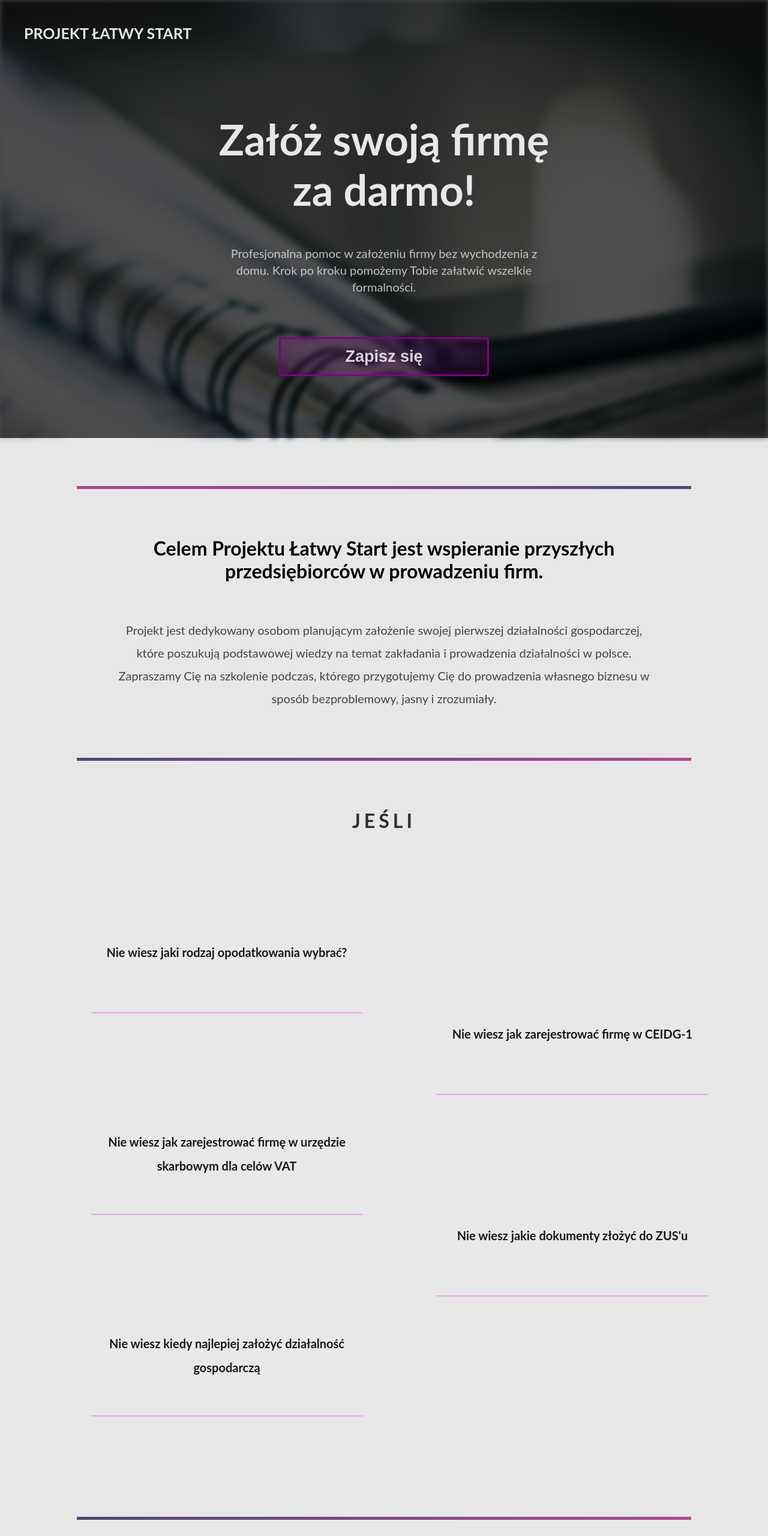
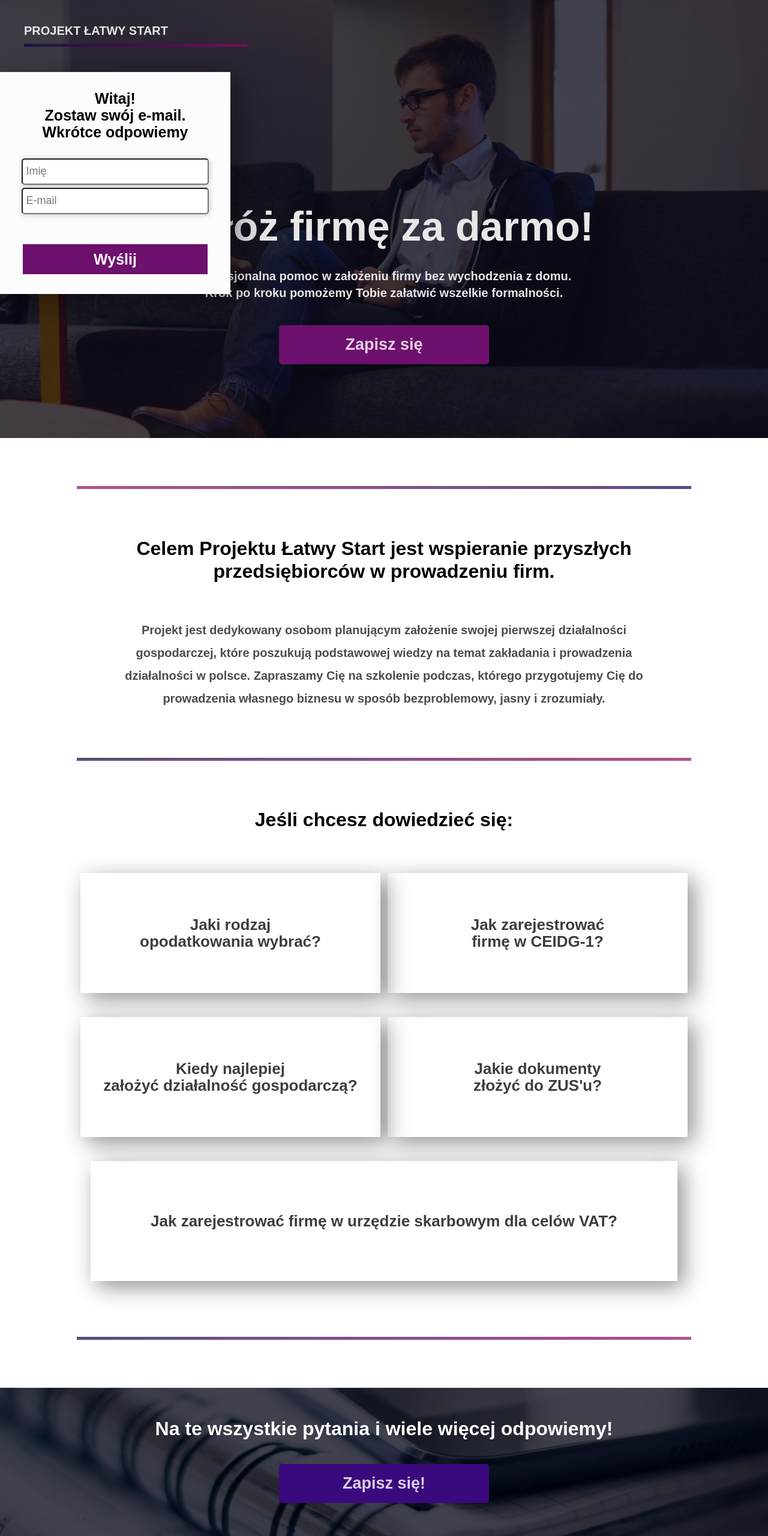
Before and after one commit to piotrpoczwardowski/piotrpoczwardowski.github.io, a plain HTML site: page latwystart1.html in a window 1280 px wide. Shown: the top 2560 px of the page at 60% size. Drawn offline with Linux system fonts and the light colour scheme; a web font is replaced by a local one.

Commit message:
wip modal blur

```diff
--- a/latwystart1.html
+++ b/latwystart1.html
@@ -4,6 +4,7 @@
     <meta charset="UTF-8" />
     <meta name="viewport" content="width=device-width, initial-scale=1.0" />
     <meta http-equiv="X-UA-Compatible" content="ie=edge" />
+    <link rel="stylesheet" href="https://use.typekit.net/veo0iqc.css" />
     <title>Document</title>
   </head>
   <style>
@@ -11,17 +12,16 @@
       margin: 0;
       padding: 0;
     }
+
     body {
-      font-family: "Lato", sans-serif;
-      background: rgb(231, 231, 231);
-
+      background: rgb(255, 255, 255);
+      transition: all 2s;
+      font-family: fieldwork, sans-serif;
     }
-    hr{
+    hr {
       width: 80%;
       margin: 70px auto;
       border: 3px solid purple;
-
-
     }
     .background {
       position: absolute;
@@ -29,7 +29,7 @@
       z-index: -2;
     }
     .background__image {
-      background-image: url("/łatwy_start_kuks_version/notebooks.jpg");
+      background-image: url("/łatwy_start_kuks_version/workingMan.jpg");
       height: 730px;
 
       background-repeat: no-repeat;
@@ -37,11 +37,11 @@
       position: absolute;
       width: 100%;
       z-index: -1;
-      filter: blur(5px);
+      background-position-y: -70px;
     }
 
     .background__blur {
-      background: rgba(0, 0, 0, 0.692);
+      background: rgba(1, 1, 17, 0.74);
       height: 730px;
       width: 100%;
     }
@@ -55,24 +55,31 @@
       font-weight: bold;
       padding-top: 40px;
       padding-left: 40px;
-      font-size: 25px;
+      font-size: 20px;
       text-align: left;
+      font-family: fieldwork-hum, sans-serif;
+      font-weight: 600;
+      font-style: normal;
     }
     .main__title {
-      font-size: 70px;
-      margin-top: 120px;
+      font-size: 68px;
+      margin-top: 260px;
+
+      font-family: fieldwork, sans-serif;
+      font-weight: 600;
+      font-style: normal;
     }
     .main__subtitle {
+      font-family: fieldwork-hum, sans-serif;
+      font-weight: 600;
+      font-style: normal;
       margin: 0 auto;
       font-size: 20px;
-      margin-top: 50px;
-      opacity: 0.8;
-      width: 40%;
+      margin-top: 30px;
+
       line-height: 28px;
-
     }
     .main__button {
-
       transition: all 0.3s;
       width: 350px;
       height: 65px;
@@ -81,28 +88,29 @@
       font-weight: bold;
       border: none;
       font-size: 27px;
-      margin-top: 70px;
-      background: rgba(128, 0, 128, 0.192);
-      border: 3px solid purple;
+      margin-top: 40px;
+      background: rgb(110, 16, 110);
     }
     .main__button:hover {
-
-      background: rgba(128, 0, 128, 0.651);
-      transform: scale(1.1)
+      background: rgb(42, 4, 92);
+      transform: scale(1.1);
     }
     .goal {
-
-
     }
     .goal__title {
-
       text-align: center;
       font-size: 32px;
       width: 70%;
       margin: 0 auto;
       line-height: 38px;
+      font-family: fieldwork-hum, sans-serif;
+      font-weight: 600;
+      font-style: normal;
     }
     .goal__subtitle {
+      font-family: fieldwork-hum, sans-serif;
+      font-weight: 600;
+      font-style: normal;
       margin: 0 auto;
       margin-top: 60px;
       text-align: center;
@@ -111,17 +119,16 @@
       opacity: 0.7;
       line-height: 38px;
     }
-    .pains{
-        height: 1100px;
+    .pains {
+      height: 800px;
     }
-    .line{
+    .line {
       height: 5px;
       opacity: 0.7;
       width: 80%;
       margin: 80px auto;
-
     }
-    .line__before{
+    .line__before {
       background: linear-gradient(
         to right,
         #910767,
@@ -131,7 +138,7 @@
         #090446
       );
     }
-    .line__after{
+    .line__after {
       background: linear-gradient(
         to left,
         #910767,
@@ -141,8 +148,8 @@
         #090446
       );
     }
-    .line__footer{
-        margin-bottom: 100px;
+    .line__footer {
+      margin-bottom: 80px;
       background: linear-gradient(
         to left,
         #910767,
@@ -152,70 +159,84 @@
         #090446
       );
     }
-    .pains__title{
+    .line__logo {
+      background: linear-gradient(
+        to left,
+        #910767,
+        #720463,
+        #52055c,
+        #310652,
+        #090446
+      );
+      margin: 0;
+      margin-top: 10px;
+      width: 30%;
+    }
+    .pains {
+    }
+    .pains__title {
       text-align: center;
-        opacity: 0.8;
-        letter-spacing: 6px;
+      font-family: fieldwork-hum, sans-serif;
+      font-weight: 600;
+      font-style: normal;
+
+      font-size: 32px;
     }
-    .pains__frame{
-        background: rgba(122, 122, 122, 0.37);
-        font-size: 20px;
+    .pains__frames {
+      display: flex;
+      flex-wrap: wrap;
+      justify-content: space-around;
+      width: 80%;
+      margin: 0 auto;
+      margin-top: 30px;
+    }
+    .pains__frame {
+      font-family: fieldwork-hum, sans-serif;
+      font-weight: 600;
+      font-style: normal;
+      font-size: 26px;
       width: 500px;
       height: 200px;
-        font-weight: bold;
-        line-height: 40px;
-        color: rgba(0, 0, 0, 0.897);
+      margin-top: 40px;
       display: flex;
-        text-align: center;
       justify-content: center;
       align-items: center;
-        border-radius: 10px;
-        box-shadow: 0px 24px 3px -24px magenta;
-        background: #ebe7e71a;
-
-
+      text-align: center;
+      box-shadow: 10px 10px 35px rgba(0, 0, 0, 0.432);
+      line-height: 28px;
+      color: rgba(0, 0, 0, 0.76);
+      transition: all 1s;
     }
-    .pains__frame:nth-child(2){
-       margin-top: 100px;
-        margin-left: 10%;
+    .pains__frame:hover {
+      transform: translateY(-10px);
+      box-shadow: 10px 20px 45px rgba(0, 0, 0, 0.432);
     }
-    .pains__frame:nth-child(3){
-
-        margin-left: 55%;
-        margin-top: -5%;
-    }
-    .pains__frame:nth-child(4){
-
-        margin-left: 10%;
-    }
-    .pains__frame:nth-child(5){
-
-        margin-left: 55%;
-        margin-top: -5%;
+    .pains__frame:last-child {
+      width: 95.5%;
     }
 
-     .pains__frame:nth-child(6){
-
-        margin-left: 10%;
+    .footer {
+      text-align: center;
     }
-    .footer{
-        text-align: center;
-
+    .footer .background__image {
+      height: 300px;
+      background-image: url("/łatwy_start_kuks_version/notebooks.jpg");
+      background-position-y: -450px;
     }
-    .footer .background__image{
+    .footer .background__blur {
       height: 300px;
     }
-    .footer .background__blur{
-        height: 300px;
-    }
-    .footer__title{
-       font-weight: bold;
-        color: rgba(255, 255, 255, 0.822);
-        font-size: 40px;
+    .footer__title {
+      font-family: fieldwork-hum, sans-serif;
+      font-weight: 600;
+      font-style: normal;
+
+      font-size: 32px;
+      color: rgb(255, 255, 255);
+
       padding-top: 50px;
     }
-    .footer__button{
-
+    .footer__button {
       transition: all 0.3s;
       width: 350px;
       height: 65px;
@@ -224,20 +245,102 @@
       font-weight: bold;
       border: none;
       font-size: 27px;
-      margin-top: 70px;
-      background: rgba(128, 0, 128, 0.192);
-      border: 3px solid purple;
+      margin-top: 40px;
+      background: rgb(59, 9, 126);
     }
 
-    .footer__button:hover{
-      background: rgba(128, 0, 128, 0.651);
-      transform: scale(1.1)
+    .footer__button:hover {
+      background: rgb(42, 4, 92);
+      transform: scale(1.1);
     }
 
+    .modal {
+      font-family: fieldwork-hum, sans-serif;
+      font-weight: 600;
+      font-style: normal;
+      background: rgb(252, 252, 252);
+      height: 370px;
+      width: 30%;
+      position: fixed;
+      left: 0;
+      right: 0;
+      top: 15%;
 
+      z-index: 10;
+      box-shadow: 10px 10px 50px rgba(0, 0, 0, 0.432);
+    }
+    .modal {
+      text-align: center;
+    }
 
+    .modal__text {
+      margin: 0 auto;
+      margin-top: 30px;
+      font-size: 25px;
+      font-weight: bold;
+      width: 70%;
+      line-height: 28px;
+    }
+    .modal__form {
+      margin-top: 30px;
+    }
+    .form__input {
+      display: block;
+      margin: 0 auto;
+      width: 80%;
+      height: 40px;
+      margin-top: 5px;
+      border-radius: 5px;
+      box-shadow: 1px 1px 10px rgba(0, 0, 0, 0.212);
+    }
+    .form__input::placeholder {
+      font-size: 18px;
+      padding-left: 5px;
+    }
+    .modal__button {
+      font-family: fieldwork-hum, sans-serif;
+      font-weight: 600;
+      font-style: normal;
+      margin-top: 50px;
+      width: 80%;
+      height: 50px;
+      border: none;
+      font-weight: bold;
+      color: white;
+      background: rgb(110, 16, 110);
+      font-size: 25px;
+    }
   </style>
   <body>
+    <div class="modal">
+      <div class="modal__text">
+        Witaj! <br />
+        Zostaw swój e-mail. Wkrótce odpowiemy
+      </div>
+      <div class="modal__form">
+        <form
+          action="https://formspree.io/piotrpoczwardowski@gmail.com"
+          method="POST"
+        >
+          <input
+            type="text"
+            placeholder="Imię"
+            name="name"
+            class="form__input"
+          />
+          <input
+            type="text"
+            placeholder="E-mail"
+            name="email"
+            class="form__input"
+          />
+          <button class="modal__button">
+            Wyślij
+          </button>
+        </form>
+      </div>
+
+    </div>
     <div class="background">
       <div class="background__image"></div>
       <div class="background__blur"></div>
@@ -245,14 +348,13 @@
     <main class="main">
       <div class="main__logo">
         PROJEKT ŁATWY START
+        <div class="line line__logo"></div>
       </div>
       <h1 class="main__title">
-        Załóż swoją firmę <br>
-        za darmo!
+        Załóż firmę za darmo!
       </h1>
       <div class="main__subtitle">
-        Profesjonalna pomoc w założeniu
-        firmy bez wychodzenia z domu.
+        Profesjonalna pomoc w założeniu firmy bez wychodzenia z domu.<br />
         Krok po kroku pomożemy Tobie załatwić wszelkie formalności.
       </div>
       <button class="main__button">
@@ -263,8 +365,8 @@
     <div class="line line__before"></div>
     <div class="goal">
       <h1 class="goal__title">
-        Celem Projektu Łatwy Start jest wspieranie przyszłych przedsiębiorców
-        w prowadzeniu firm.
+        Celem Projektu Łatwy Start jest wspieranie przyszłych przedsiębiorców w
+        prowadzeniu firm.
       </h1>
       <div class="goal__subtitle">
         Projekt jest dedykowany osobom planującym założenie swojej pierwszej
@@ -274,29 +376,31 @@
         biznesu w sposób bezproblemowy, jasny i zrozumiały.
       </div>
     </div>
-  <div class="line line__after">
-
-  </div>
+    <div class="line line__after"></div>
     <div class="pains">
       <h1 class="pains__title">
-            JEŚLI
+        Jeśli chcesz dowiedzieć się:
       </h1>
+      <div class="pains__frames">
         <div class="pains__frame">
-               Nie wiesz jaki rodzaj opodatkowania wybrać?
+          Jaki rodzaj <br />
+          opodatkowania wybrać?
         </div>
         <div class="pains__frame">
-                Nie wiesz jak zarejestrować firmę w CEIDG-1
+          Jak zarejestrować <br />
+          firmę w CEIDG-1?
         </div>
         <div class="pains__frame">
-                Nie wiesz jak zarejestrować firmę w urzędzie skarbowym dla celów VAT
-
-
+          Kiedy najlepiej <br />
+          założyć działalność gospodarczą?
         </div>
         <div class="pains__frame">
-                Nie wiesz jakie dokumenty złożyć do ZUS'u
+          Jakie dokumenty <br />
+          złożyć do ZUS'u?
         </div>
         <div class="pains__frame">
-                Nie wiesz kiedy najlepiej założyć działalność gospodarczą
+          Jak zarejestrować firmę w urzędzie skarbowym dla celów VAT?
+        </div>
       </div>
     </div>
     <div class="line line__footer"></div>
@@ -306,7 +410,7 @@
         <div class="background__blur"></div>
       </div>
       <div class="footer__title">
-                      Chcesz dowiedzieć się jak to zrobić?
+        Na te wszystkie pytania i wiele więcej odpowiemy!
       </div>
       <button class="footer__button">
         Zapisz się!
@@ -315,10 +419,17 @@
 
     <script>
       let subscribeButton = document.querySelectorAll('button')
+      let body = document.querySelector('body')
+      let blur = false
 
+      subscribeButton.forEach(function(el){
+        el.addEventListener('click',function(){
 
+          body.style.filter = 'blur(6px)'
 
+        })
 
+      })
     </script>
   </body>
 </html>
```
Also changed, not shown: font/read-this.html (added, +195 -0 lines), font/coolveticarg.ttf (added), 1 other file. Lines whose indentation alone changed are shown as unchanged.
